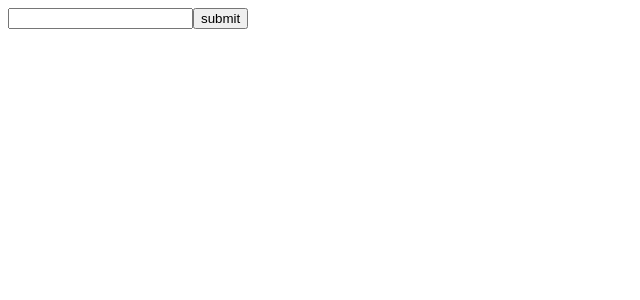
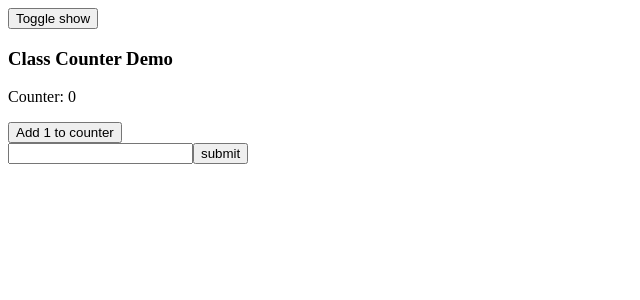
Before and after one commit to AdamZhou1029/training-20250630, a React (Vite) app: page / in a window 1280 px wide. Shown: the top 300 px of the page, without its empty margins (0-640 px from the left). Built offline with nearby package versions, Linux system fonts and the light colour scheme.

Commit message:
class component 1

```diff
--- a/src/App.jsx
+++ b/src/App.jsx
@@ -5,8 +5,10 @@ import "./App.css";
 import EventDemo from "./components/EventDemo/EventDemo";
 import Counter from "./components/Counter/Counter";
 import Todolist from "./components/Todolist/Todolist";
+import ClassDemo from "./components/ClassComponents/ClassDemo";
 //auto complete
 function App() {
+  const [show, setShow] = useState(true);
   //const [count, setCount] = useState(0);
   const handleClick = (name) => {
     console.log("child button is clicked", name);
@@ -15,6 +17,10 @@ function App() {
     <>
       {/* <EventDemo onClickButton={handleClick} /> */}
       {/* <Counter /> */}
+      <button id="toggle-btn" onClick={() => setShow(!show)}>
+        Toggle show
+      </button>
+      {show && <ClassDemo name={"alice"} age={18} />}
       <Todolist />
     </>
   );
--- /dev/null
+++ b/src/components/ClassComponents/ClassDemo.jsx
@@ -0,0 +1,77 @@
+import React from "react";
+
+class ClassDemo extends React.Component {
+  constructor(props) {
+    super(props);
+
+    console.log("props", this.props);
+
+    this.state = {
+      counter: 0,
+    };
+
+    // this.handleAdd = this.handleAdd.bind(this);
+  }
+
+  // shorthand way to initialize component state
+  state = {
+    counter: 0,
+  };
+
+  // arrow function automatically bind this context
+  handleAdd = () => {
+    // console.log("this", this);
+    // console.log("setState", this.setState);
+    this.setState({
+      counter: this.state.counter + 1,
+    });
+  };
+
+  render() {
+    console.log("render");
+    const root = document.querySelector("#root");
+    console.log("root", root);
+    return (
+      <div>
+        <h3>Class Counter Demo</h3>
+        <p>Counter: {this.state.counter}</p>
+        <button onClick={this.handleAdd}>Add 1 to counter</button>
+      </div>
+    );
+  }
+
+  componentDidMount() {
+    console.log("componentDidMount");
+    const btn = document.querySelector("#toggle-btn");
+    console.log("btn", btn);
+  }
+
+  componentDidUpdate(prevProps, prevState) {
+    console.log("componentDidUpdate");
+    console.log(prevState, this.state);
+  }
+
+  componentWillUnmount() {
+    console.log("componentWillUnmount");
+  }
+}
+
+export default ClassDemo;
+
+// class Person {
+//   constructor(name) {
+//     this.name = name;
+//   }
+
+//   greeting() {
+//     console.log("My name is", this.name);
+//   }
+// }
+
+// const p1 = new Person("Alice");
+// p1.greeting();
+
+// const hello = p1.greeting;
+
+// console.log(this);
+// hello();
```
Lines whose indentation alone changed are shown as unchanged.
